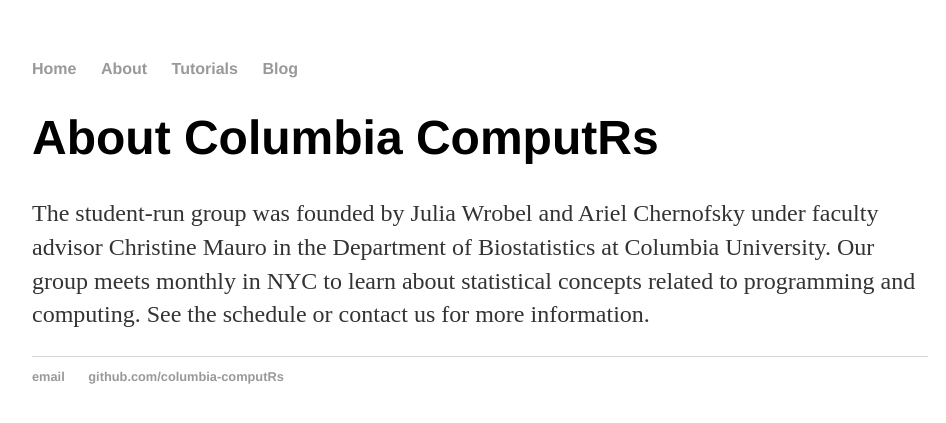
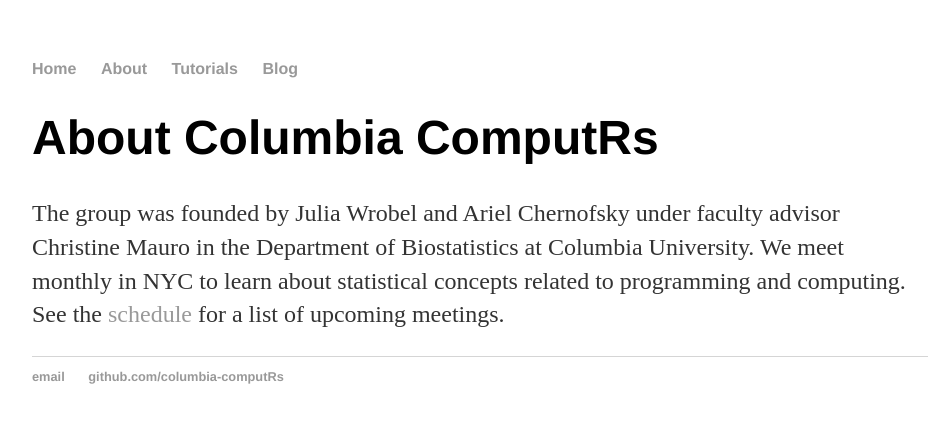
Before and after one commit to columbia-computing-club/columbia-computing-club.github.io, a Jekyll site: the page built from about/index.html, in a window 1280 px wide. Shown: the top 423 px of the page, without its empty margins (160-1106 px from the left). Built offline with Jekyll 4.4.1, drawn with Linux system fonts in a browser that asks for light colours.

Commit message:
Update index.html

```diff
--- a/about/index.html
+++ b/about/index.html
@@ -4,9 +4,9 @@
 ---
 <div class="blurb">
 	<h1>About Columbia ComputRs</h1>
-	<p>The student-run group was founded by Julia Wrobel and Ariel Chernofsky under faculty advisor Christine Mauro
+	<p>The group was founded by Julia Wrobel and Ariel Chernofsky under faculty advisor Christine Mauro
 		in the Department of Biostatistics at Columbia University.
 
-  Our group meets monthly in NYC to learn about statistical concepts related to programming and computing. See the schedule or
-		contact us for more information.</p>
+  We meet monthly in NYC to learn about statistical concepts related to programming and computing.
+		See the <a href="/about">schedule</a> for a list of upcoming meetings.</p>
 </div><!-- /.blurb -->
```
